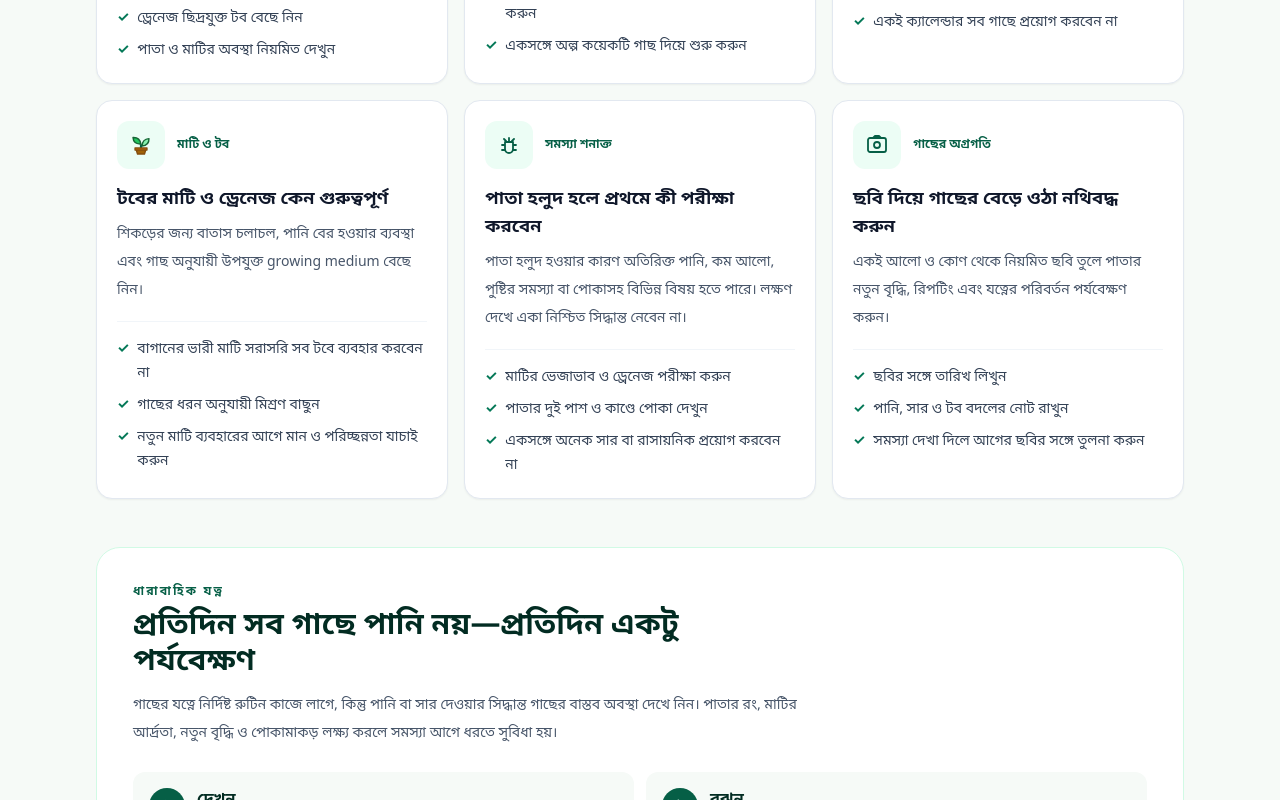
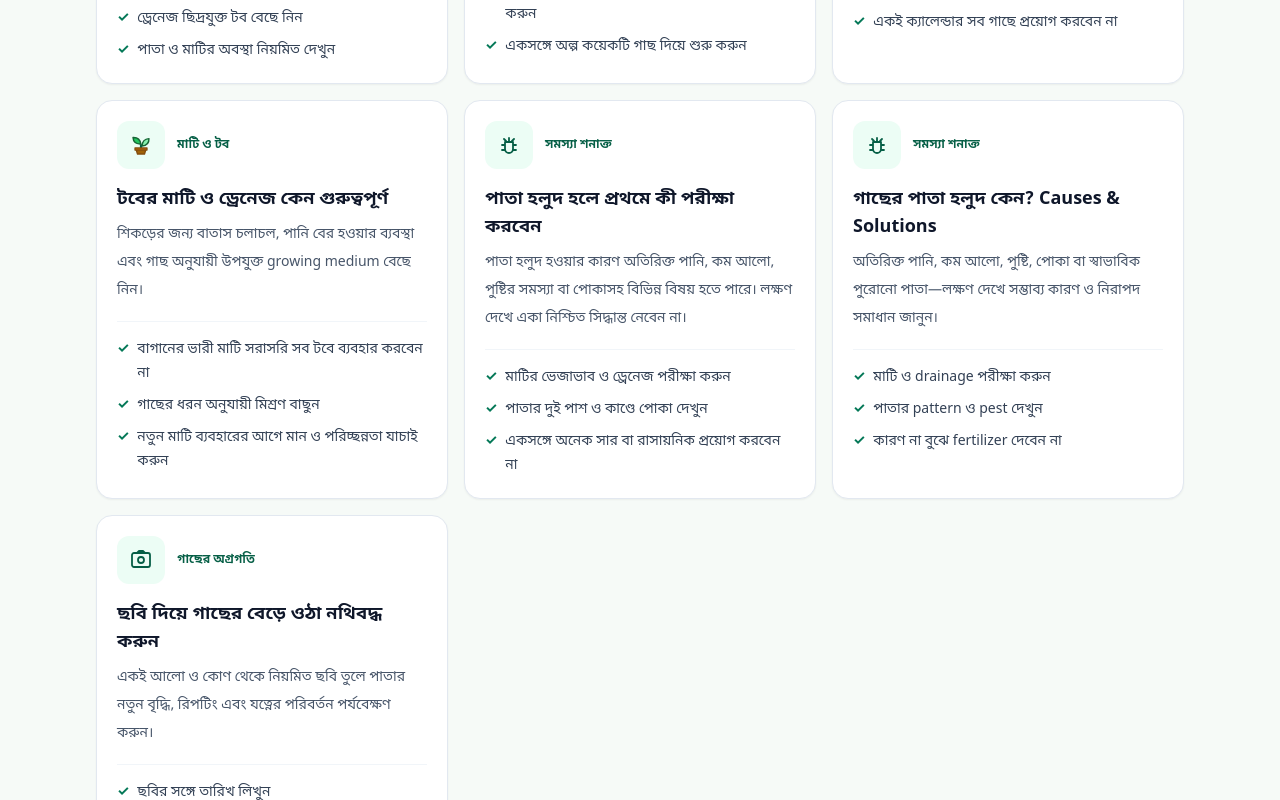
Before and after one commit to agrivacombd/agriva, a Next.js app: page /green-living in a window 1280 px wide. Shown: the part 3720-4520 px from the top of the page. Built offline with nearby package versions, Linux system fonts and the light colour scheme; no server answers; the database is empty.

Commit message:
Feature yellow leaves guide on Green Living hub

```diff
--- a/app/green-living/page.tsx
+++ b/app/green-living/page.tsx
@@ -65,6 +65,14 @@ const guides = [
     description:
       "পাতা হলুদ হওয়ার কারণ অতিরিক্ত পানি, কম আলো, পুষ্টির সমস্যা বা পোকাসহ বিভিন্ন বিষয় হতে পারে। লক্ষণ দেখে একা নিশ্চিত সিদ্ধান্ত নেবেন না।",
     points: ["মাটির ভেজাভাব ও ড্রেনেজ পরীক্ষা করুন", "পাতার দুই পাশ ও কাণ্ডে পোকা দেখুন", "একসঙ্গে অনেক সার বা রাসায়নিক প্রয়োগ করবেন না"],
+  },
+  {
+    icon: "bug",
+    category: "সমস্যা শনাক্ত",
+    title: "গাছের পাতা হলুদ কেন? Causes & Solutions",
+    description:
+      "অতিরিক্ত পানি, কম আলো, পুষ্টি, পোকা বা স্বাভাবিক পুরোনো পাতা—লক্ষণ দেখে সম্ভাব্য কারণ ও নিরাপদ সমাধান জানুন।",
+    points: ["মাটি ও drainage পরীক্ষা করুন", "পাতার pattern ও pest দেখুন", "কারণ না বুঝে fertilizer দেবেন না"],
   },
   {
     icon: "camera",
```
